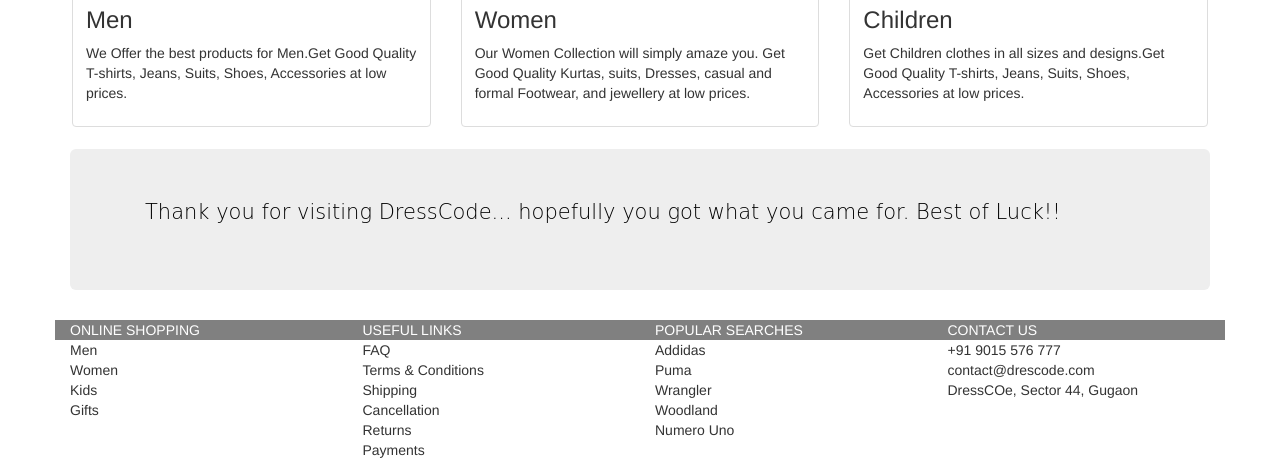
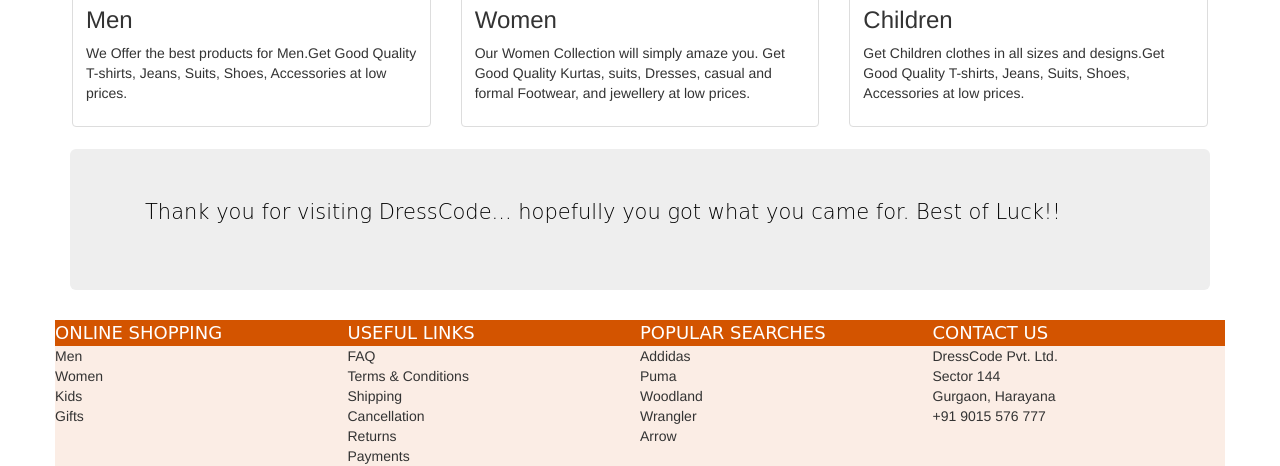
Before and after one commit to AmnArora/DressCode, a plain HTML site: page index.html at #!/home in a window 1280 px wide. Shown: the part 786-1252 px from the top of the page. Drawn offline with Linux system fonts and the light colour scheme; some packages are replaced by stand-ins of ours.

Commit message:
Footer fixed

```diff
--- a/app/shared/footer/footer.html
+++ b/app/shared/footer/footer.html
@@ -1,98 +1,79 @@
-<div class="row footers">
+<div class="row" id="footer">
     <div class="col-lg-3 col-md-3 col-sm-6 col-xs-12">
-    <span id="footer_heading">ONLINE SHOPPING</span>
+      <div class="row footer_header">
+        <span>ONLINE SHOPPING</span>
+      </div>
+      <div class="row">
+        <span>Men</span>
+      </div>
+      <div class="row">
+        <span>Women</span>
+      </div>
+      <div class="row">
+        <span>Kids</span>
+      </div>
+      <div class="row">
+        <span>Gifts</span>
+      </div>
     </div>
     <div class="col-lg-3 col-md-3 col-sm-6 col-xs-12">
-    <span id="footer_heading">USEFUL LINKS</span>
+      <div class="row footer_header">
+        <span>USEFUL LINKS</span>
+      </div>
+      <div class="row">
+        <span>FAQ</span>
+      </div>
+      <div class="row">
+        <span>Terms &amp; Conditions</span>
+      </div>
+      <div class="row">
+        <span>Shipping</span>
+      </div>
+      <div class="row">
+        <span>Cancellation</span>
+      </div>
+      <div class="row">
+        <span>Returns</span>
+      </div>
+      <div class="row">
+        <span>Payments</span>
+      </div>
     </div>
     <div class="col-lg-3 col-md-3 col-sm-6 col-xs-12">
-    <span id="footer_heading">POPULAR SEARCHES</span>
+      <div class="row footer_header">
+        <span>POPULAR SEARCHES</span>
+      </div>
+      <div class="row">
+        <span>Addidas</span>
+      </div>
+      <div class="row">
+        <span>Puma</span>
+      </div>
+      <div class="row">
+        <span>Woodland</span>
+      </div>
+      <div class="row">
+        <span>Wrangler</span>
+      </div>
+      <div class="row">
+        <span>Arrow</span>
+      </div>
     </div>
     <div class="col-lg-3 col-md-3 col-sm-6 col-xs-12">
-    <span id="footer_heading">CONTACT US</span>
-  </div>
+      <div class="row footer_header">
+        <span>CONTACT US</span>
       </div>
       <div class="row">
-  <div class="col-lg-3 col-md-3 col-sm-6 col-xs-12">
-    <span>Men</span>
+        <span>DressCode Pvt. Ltd.</span>
       </div>
-  <div class="col-lg-3 col-md-3 col-sm-6 col-xs-12">
-    <span>FAQ</span>
+      <div class="row">
+        <span>Sector 144</span>
       </div>
-  <div class="col-lg-3 col-md-3 col-sm-6 col-xs-12">
-    <span>Addidas</span>
+      <div class="row">
+        <span>Gurgaon, Harayana</span>
       </div>
-  <div class="col-lg-3 col-md-3 col-sm-6 col-xs-12">
+      <div class="row">
         <span>+91 9015 576 777</span>
       </div>
     </div>
-<div class="row">
-  <div class="col-lg-3 col-md-3 col-sm-6 col-xs-12">
-    <span>Women</span>
 </div>
-  <div class="col-lg-3 col-md-3 col-sm-6 col-xs-12">
-    <span>Terms &amp; Conditions</span>
-  </div>
-  <div class="col-lg-3 col-md-3 col-sm-6 col-xs-12">
-    <span>Puma</span>
-  </div>
-  <div class="col-lg-3 col-md-3 col-sm-6 col-xs-12">
-    <span>contact@drescode.com</span>
-  </div>
-</div>
-<div class="row">
-  <div class="col-lg-3 col-md-3 col-sm-6 col-xs-12">
-    <span>Kids</span>
-  </div>
-  <div class="col-lg-3 col-md-3 col-sm-6 col-xs-12">
-    <span>Shipping</span>
-  </div>
-  <div class="col-lg-3 col-md-3 col-sm-6 col-xs-12">
-    <span>Wrangler</span>
-  </div>
-  <div class="col-lg-3 col-md-3 col-sm-6 col-xs-12">
-    <span>DressCOe, Sector 44, Gugaon</span>
-  </div>
-</div>
-<div class="row">
-  <div class="col-lg-3 col-md-3 col-sm-6 col-xs-12">
-    <span>Gifts</span>
-  </div>
-  <div class="col-lg-3 col-md-3 col-sm-6 col-xs-12">
-    <span>Cancellation</span>
-  </div>
-  <div class="col-lg-3 col-md-3 col-sm-6 col-xs-12">
-    <span>Woodland</span>
-  </div>
-  <div class="col-lg-3 col-md-3 col-sm-6 col-xs-12">
-    <span></span>
-  </div>
-</div>
-<div class="row">
-  <div class="col-lg-3 col-md-3 col-sm-6 col-xs-12">
-    <span></span>
-  </div>
-  <div class="col-lg-3 col-md-3 col-sm-6 col-xs-12">
-    <span>Returns</span>
-  </div>
-  <div class="col-lg-3 col-md-3 col-sm-6 col-xs-12">
-    <span>Numero Uno</span>
-  </div>
-  <div class="col-lg-3 col-md-3 col-sm-6 col-xs-12">
-    <span></span>
-  </div>
-</div>
-<div class="row">
-  <div class="col-lg-3 col-md-3 col-sm-6 col-xs-12">
-    <span></span>
-  </div>
-  <div class="col-lg-3 col-md-3 col-sm-6 col-xs-12">
-    <span>Payments</span>
-  </div>
-  <div class="col-lg-3 col-md-3 col-sm-6 col-xs-12">
-    <span></span>
-  </div>
-  <div class="col-lg-3 col-md-3 col-sm-6 col-xs-12">
-    <span></span>
-  </div>
-</div>
--- a/assets/css/style.css
+++ b/assets/css/style.css
@@ -1,5 +1,5 @@
   .login_background{
-    background-image: url('../img/login_background.jpg');
+    background-color: #D35400;
   }
   .orange{
     background-color: #D35400;
@@ -24,9 +24,12 @@
     font-size: 22px;
     font-family: cursive;
   }
-  .footers div {
-    background-color: gray;
+  .footer_header{
+    background-color: #D35400;
+    color: white;
+    font-size: 18px;
+    font-family: cursive;
   }
-  #footer_heading{
-    color: white;
+  #footer{
+    background-color:rgba(211, 84, 0,0.1);
   }
--- a/index.html
+++ b/index.html
@@ -35,15 +35,20 @@
      })
      .otherwise({ redirectTo: '/' });
   }]);
-  app.controller('loginController',['$scope','$location',function($scope,$location){
+  app.controller('loginController',['$scope','$location','$http',function($scope,$location,$http){
     $scope.loginCheck = function(){
       var email = $scope.email;
       var password = $scope.password ;
+      var users;
       if(login(email,password)){
         $location.path("/home");
       }
     };
     function login(e,p){
+      $http.get('app/login/users.json')
+      .then(function(response,users){
+        users = response.data;
+      });
       if(e == 'amanarora.ar@gmail.com' && p == '111111')
         return true;
       else return false;
```
Also changed, not shown: app/dashboard/dashboard.html (+3 -0 lines), app/login/users.json (added, +26 -0 lines), app/products/products.html (+1 -2 lines). Lines whose indentation alone changed are shown as unchanged.
